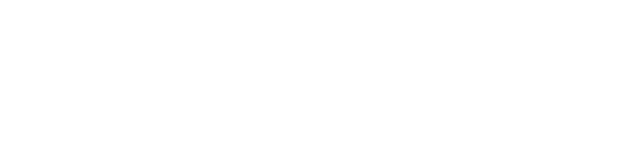
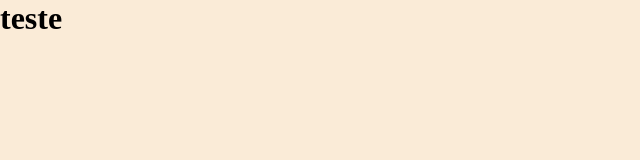
Before and after one commit to Filipeassis1/nubank, a plain HTML site: page index.html in a window 1280 px wide. Shown: the whole page, without its empty margins (0-640 px from the left). Drawn offline with Linux system fonts and the light colour scheme.

Commit message:
colocando o scss

```diff
--- a/index.html
+++ b/index.html
@@ -3,9 +3,10 @@
 <head>
     <meta charset="UTF-8">
     <meta name="viewport" content="width=device-width, initial-scale=1.0">
-    <title>Document</title>
+    <link rel="stylesheet" href="css/style.css">
+    <title>Projeto - Nubank </title>
 </head>
 <body>
-
+    <h1>teste</h1>
 </body>
 </html>
--- /dev/null
+++ b/scss/style.scss
@@ -0,0 +1,17 @@
+*, *::after, *::before{
+    padding: 0;
+    margin: 0;
+    box-sizing: border-box;
+}
+
+html{
+    scroll-behavior: smooth;
+}
+
+body{
+    width: 100%;
+    height: 100vh;
+    position: relative;
+    scroll-behavior: smooth;
+    background-color: antiquewhite;
+}
```
Also changed, not shown: css/style.css (added).
